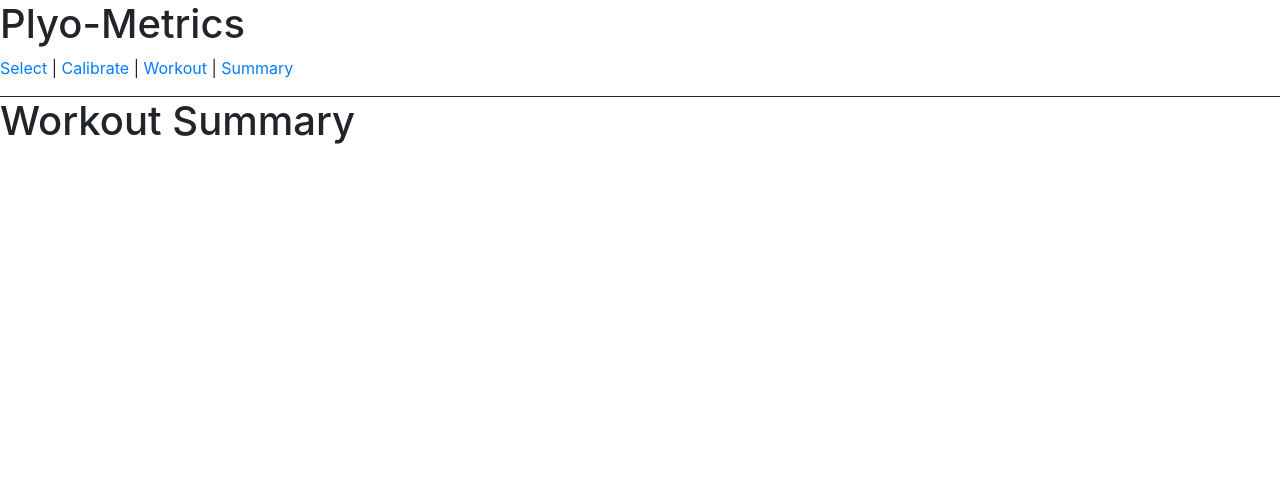
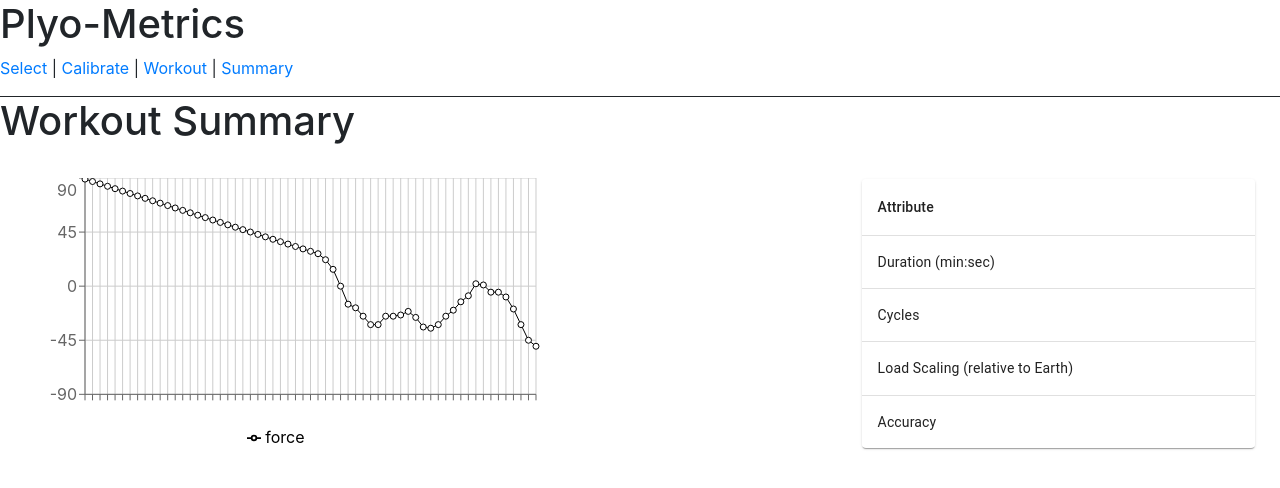
Before and after one commit to prashantRR1st/RightHandedMen, a React (Create React App) app in the folder user-interface/: page /summary in a window 1280 px wide. Shown: the top 488 px of the page. Built offline with nearby package versions, Linux system fonts and the light colour scheme.

Commit message:
workflow skeleton completed

```diff
--- a/user-interface/src/Components/CalibrationScreen.js
+++ b/user-interface/src/Components/CalibrationScreen.js
@@ -2,17 +2,48 @@ import React from "react";
 import Header from "./Header";
 import { Link } from "react-router-dom";
 import Button from '@mui/material/Button';
+import Modal from '@mui/material/Modal';
+import Typography from '@mui/material/Typography';
+import WorkoutChart from "./WorkoutChart";
+
+const style = {
+    position: 'absolute',
+    top: '50%',
+    left: '50%',
+    transform: 'translate(-50%, -50%)',
+    width: 400,
+    background: '#c1d6f7',
+    color: '#ffffff',
+    border: '2px solid #000',
+    boxShadow: 24,
+    p: 4,
+  };
 
 export default function CalibrationScreen() {
+    const [open, setOpen] = React.useState(true);
+    const handleOpen = () => setOpen(true);
+    const handleClose = () => setOpen(false);
     return(
         <div>
             <Header></Header>
-            <h1>Calibration</h1>
+            <Typography gutterBottom variant="h4" component="div">
+                Calibration
+            </Typography>
+            <WorkoutChart></WorkoutChart>
             <Link to="/workout">
                 <Button variant="contained">
                     <span>Begin Workout</span>
                 </Button>
             </Link>
+            <Modal
+                open={open}
+                onClose={handleClose}
+                sx={style}
+            >
+                <Typography id="modal-title" variant="h6" component="h2" style={{paddingTop: '55%'}}>
+                    Retrieving your profile from data generated on Earth...
+                </Typography>
+            </Modal>
         </div>
     );
 };
--- a/user-interface/src/Components/ExitScreen.js
+++ b/user-interface/src/Components/ExitScreen.js
@@ -1,12 +1,31 @@
 import React from "react";
 import Header from "./Header";
-import Button from '@mui/material/Button';
+import WorkoutChart from "./WorkoutChart";
+import { Button, Grid } from '@mui/material';
+import WorkoutSelectionCard from "./WorkoutSelectionCard";
+import SummaryTable from "./SummaryTable";
 
 export default function ExitScreen() {
     return(
         <div>
             <Header></Header>
             <h1>Workout Summary</h1>
+
+            <Grid
+                container
+                direction="row"
+                alignItems="center"
+                justifyContent="center"
+                style={{padding: '1%'}}
+            >
+                <Grid item xs={8} style={{padding: '1%'}}>
+                <WorkoutChart></WorkoutChart>
+                </Grid>
+                <Grid item xs={4} style={{padding: '1%'}}>
+                    <SummaryTable></SummaryTable>
+                </Grid>
+            </Grid>
+
         </div>
     );
 };
--- a/user-interface/src/Components/StartScreen.js
+++ b/user-interface/src/Components/StartScreen.js
@@ -9,7 +9,7 @@ export default function StartScreen() {
         <div>
             <Header></Header>
             <Typography gutterBottom variant="h4" component="div">
-                Welcome to Plyo-Metrics
+                Welcome to ISS Plyometric Workout Station
             </Typography>
             <Typography gutterBottom variant="h5" component="div">
                 Please Select a Workout:
--- /dev/null
+++ b/user-interface/src/Components/SummaryTable.js
@@ -0,0 +1,47 @@
+import * as React from 'react';
+import Table from '@mui/material/Table';
+import TableBody from '@mui/material/TableBody';
+import TableCell from '@mui/material/TableCell';
+import TableContainer from '@mui/material/TableContainer';
+import TableHead from '@mui/material/TableHead';
+import TableRow from '@mui/material/TableRow';
+import Paper from '@mui/material/Paper';
+
+function createData(attribute, value) {
+  return { attribute, value };
+}
+
+const rows = [
+  createData('Duration (min:sec)', '20:45'),
+  createData('Cycles', 18),
+  createData('Load Scaling (relative to Earth)', 0.7),
+  createData('Accuracy', '82%'),
+];
+
+export default function SummaryTable() {
+  return (
+    <TableContainer component={Paper}>
+      <Table sx={{ minWidth: 650 }} aria-label="simple table">
+        <TableHead>
+          <TableRow>
+            <TableCell>Attribute</TableCell>
+            <TableCell align="right">Value</TableCell>
+          </TableRow>
+        </TableHead>
+        <TableBody>
+          {rows.map((row) => (
+            <TableRow
+              key={row.attribute}
+              sx={{ '&:last-child td, &:last-child th': { border: 0 } }}
+            >
+              <TableCell component="th" scope="row">
+                {row.attribute}
+              </TableCell>
+              <TableCell align="right">{row.value}</TableCell>
+            </TableRow>
+          ))}
+        </TableBody>
+      </Table>
+    </TableContainer>
+  );
+}
```
